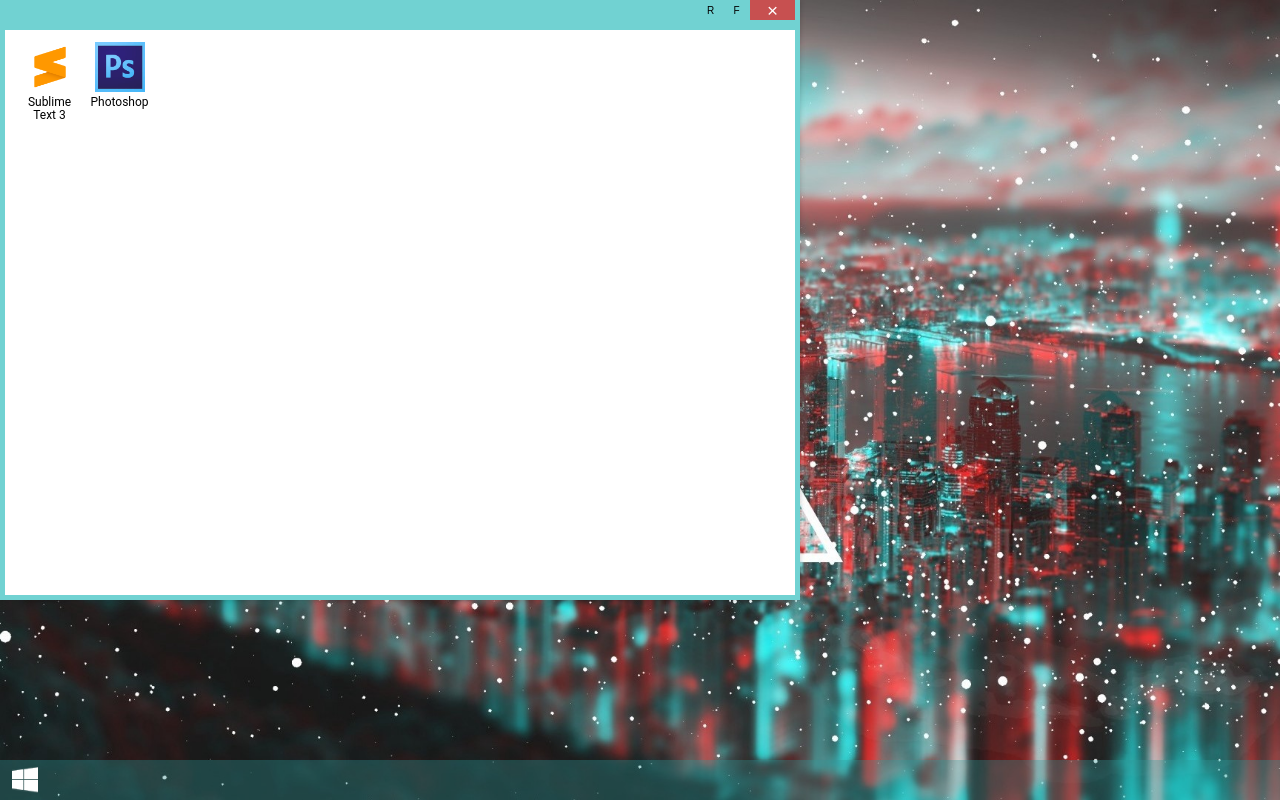
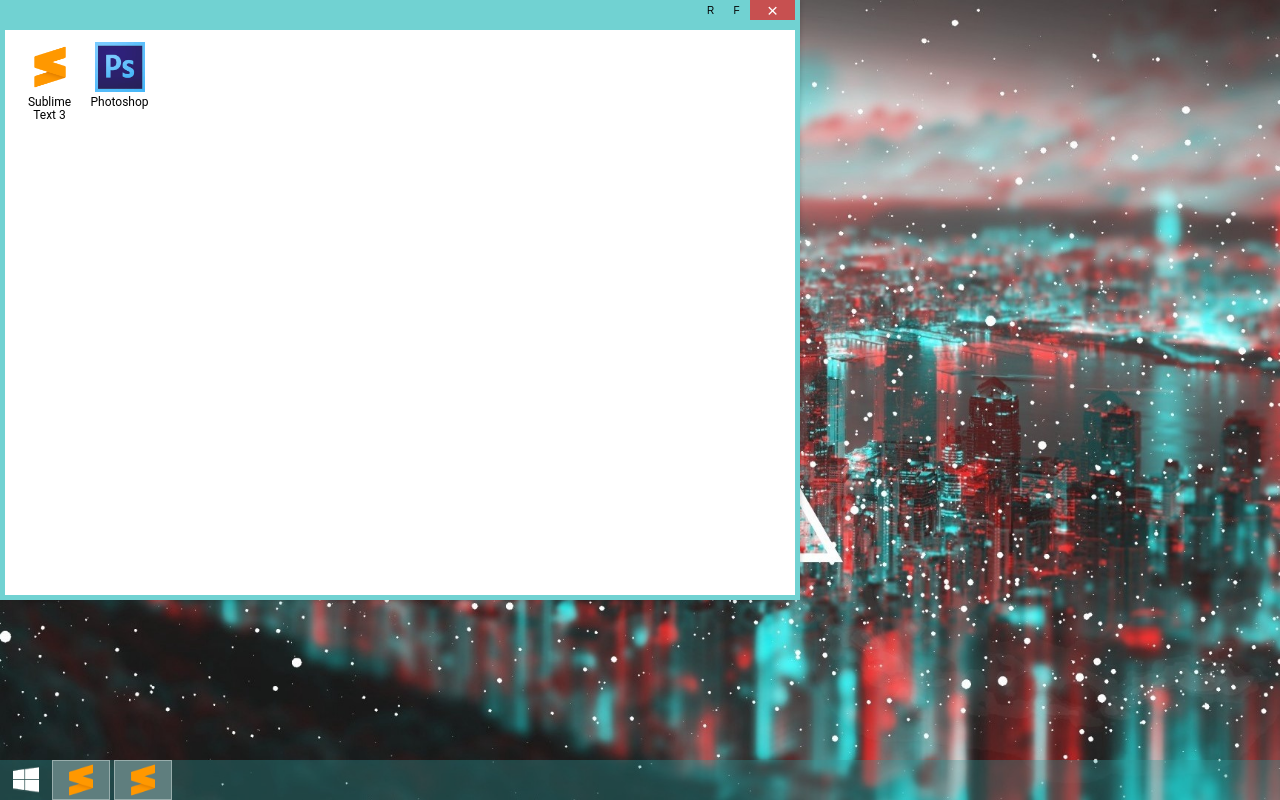
Before and after one commit to PickNRolls/WEB-Windows, a Vue app: page /#/ in a window 1280 px wide. Built offline with nearby package versions, Linux system fonts and the light colour scheme.

Commit message:
Added tasks list.

```diff
--- a/src/components/desktop/taskbar.vue
+++ b/src/components/desktop/taskbar.vue
@@ -1,11 +1,13 @@
 <template>
   <div class="taskbar">
     <startMenu />
+    <taskList />
   </div>
 </template>
 
 <script>
 import startMenu from '../main_sys/taskbar/start-menu';
+import taskList from '../main_sys/taskbar/task-list';
 
 export default {
   name: 'taskbar',
@@ -15,13 +17,15 @@ export default {
     };
   },
   components: {
-    startMenu
+    startMenu,
+    taskList
   }
 };
 </script>
 
 <style lang="sass" scoped>
 .taskbar
+  display: flex
   width: 100%
   height: 40px
   background: rgba(darken(#71D2D2, 24%), .35)
--- a/src/components/main_sys/taskbar/start-menu.vue
+++ b/src/components/main_sys/taskbar/start-menu.vue
@@ -15,7 +15,7 @@ export default {
 
 <style lang="sass" scoped>
 .start-menu
-  width: 50px
+  width: 52px
   height: 100%
   border: none
   background: transparent url(/static/start-menu.png) no-repeat center center / 26px 26px
--- /dev/null
+++ b/src/components/main_sys/taskbar/task-list.vue
@@ -0,0 +1,32 @@
+<template>
+  <ul class="tasks">
+    <li class="tasks__item" v-for="item in tasks" :key="item.id">
+      <task />
+    </li>
+  </ul>
+</template>
+
+<script>
+import task from './task';
+
+export default {
+  name: 'task-list',
+  data () {
+    return {
+      tasks: ['sublime', 'photoshop']
+    };
+  },
+  components: {
+    task
+  }
+};
+</script>
+
+<style lang="sass" scoped>
+.tasks
+  display: flex
+  list-style: none
+  &__item
+    width: 58px
+    margin-right: 4px
+</style>
--- /dev/null
+++ b/src/components/main_sys/taskbar/task.vue
@@ -0,0 +1,32 @@
+<template>
+  <div class="task" :class="{ active: isActive }">
+    <img class="task__picture" :src="image" :alt="title">
+  </div>
+</template>
+
+<script>
+export default {
+  name: 'task',
+  data () {
+    return {
+      title: 'Sublime Text 3',
+      image: '/static/sublime.png',
+      isActive: false
+    };
+  }
+};
+</script>
+
+<style lang="sass" scoped>
+.task
+  height: 100%
+  border: 1px solid #98ADAC
+  background-color: #5F7E7E
+  &__picture
+    display: block
+    max-width: 100%
+    height: 100%
+    margin: 0 auto
+  &.active
+    background-image: linear-gradient(to top, lighten(#5F7E7E, 16%) 0%, #5F7E7E 100%)
+</style>
```
